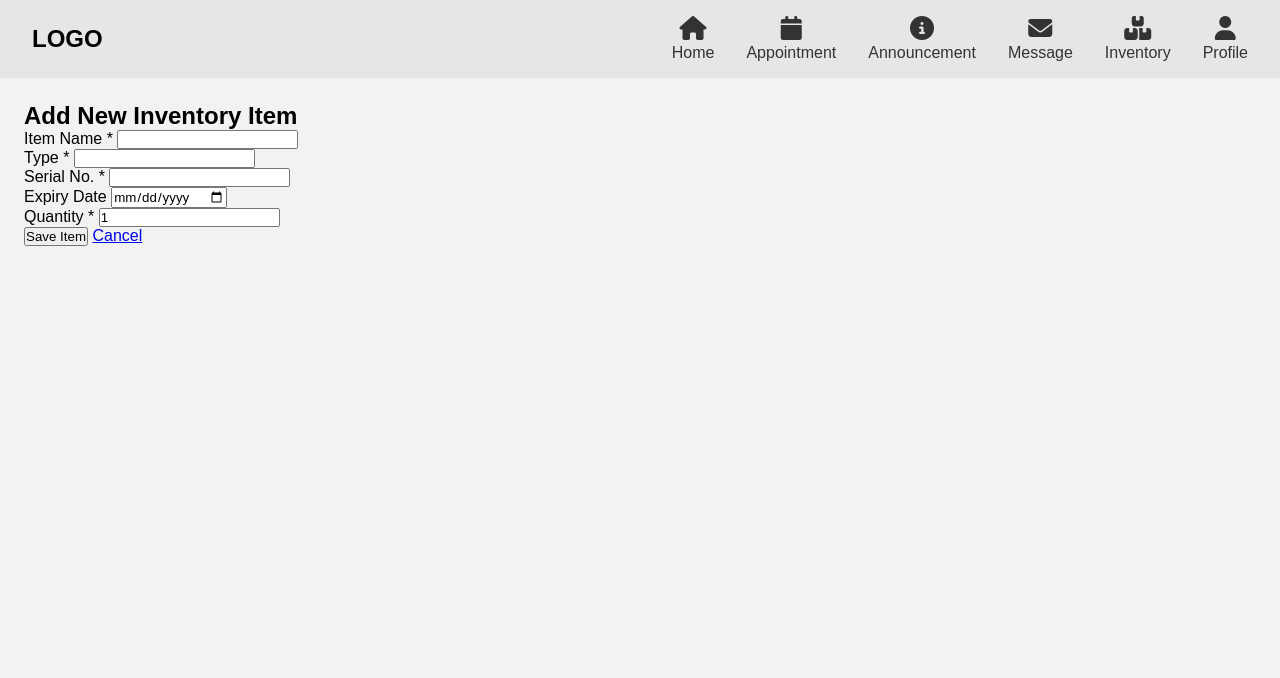
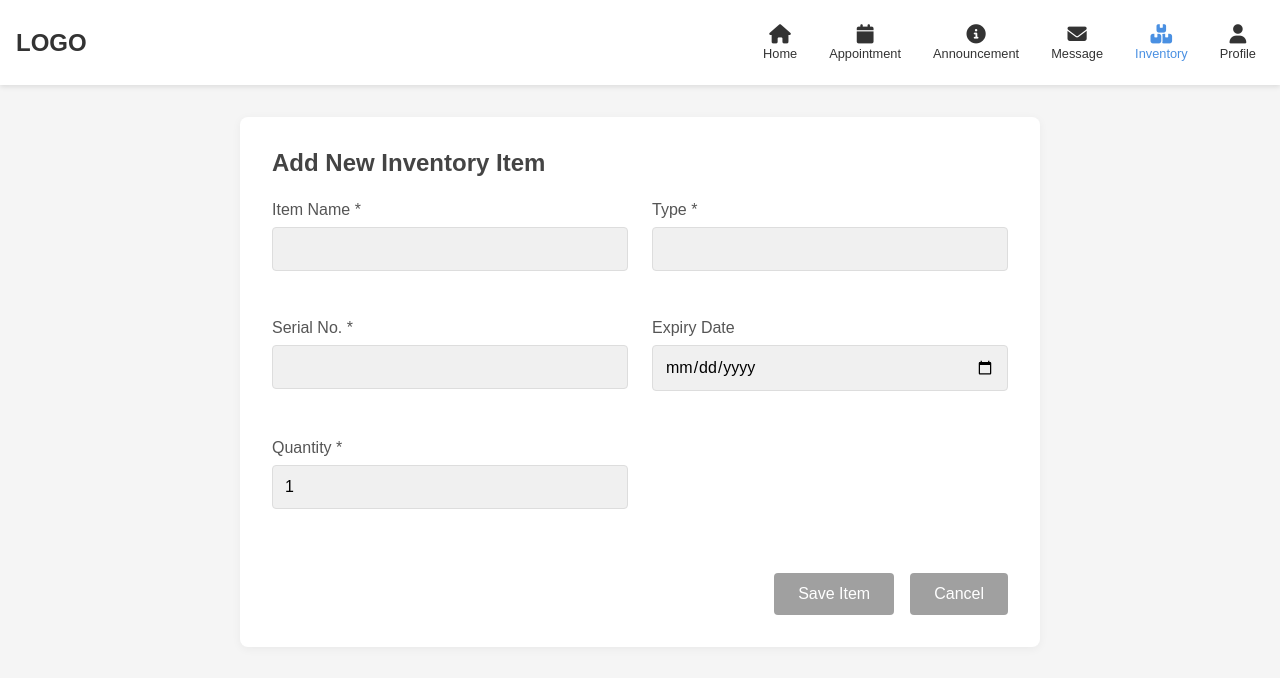
Before and after one commit to Aaroonn27/MHO, a PHP site: page /add_inventory.php in a window 1280 px wide. Shown: the top 678 px of the page. Run offline with PHP 8.4, Linux system fonts and the light colour scheme.

Commit message:
add inventory style

```diff
--- /dev/null
+++ b/Style/addinven.css
@@ -0,0 +1,223 @@
+/* Reset and Base Styles */
+* {
+    margin: 0;
+    padding: 0;
+    box-sizing: border-box;
+    font-family: Arial, sans-serif;
+}
+
+body {
+    background-color: #f5f5f5;
+    color: #333;
+}
+
+/* Header Styles */
+header {
+    background-color: #fff;
+    box-shadow: 0 2px 5px rgba(0, 0, 0, 0.1);
+    padding: 1rem;
+    display: flex;
+    justify-content: space-between;
+    align-items: center;
+}
+
+.logo-container h1 {
+    font-weight: bold;
+    font-size: 1.5rem;
+}
+
+nav ul {
+    display: flex;
+    list-style: none;
+    gap: 1rem;
+}
+
+nav li {
+    text-align: center;
+}
+
+nav a {
+    text-decoration: none;
+    color: #333;
+    display: flex;
+    flex-direction: column;
+    align-items: center;
+    font-size: 0.8rem;
+    padding: 0.5rem;
+}
+
+nav i {
+    font-size: 1.2rem;
+    margin-bottom: 0.2rem;
+}
+
+nav a.active {
+    color: #4a90e2;
+}
+
+/* Dropdown Menu Styles */
+.dropdown {
+    position: relative;
+}
+
+.dropdown-menu {
+    display: none;
+    position: absolute;
+    background-color: #fff;
+    min-width: 180px;
+    box-shadow: 0 8px 16px rgba(0, 0, 0, 0.1);
+    z-index: 1;
+    top: 100%;
+    left: 0;
+    border-radius: 4px;
+}
+
+.dropdown-menu a {
+    padding: 0.75rem 1rem;
+    display: flex;
+    align-items: center;
+    justify-content: flex-start;
+    text-align: left;
+}
+
+.dropdown-menu i {
+    margin-right: 0.5rem;
+    margin-bottom: 0;
+}
+
+.dropdown:hover .dropdown-menu {
+    display: block;
+}
+
+/* Main Content Styles */
+main {
+    padding: 2rem;
+    max-width: 1200px;
+    margin: 0 auto;
+}
+
+/* Form Container Styles */
+.form-container {
+    background-color: #fff;
+    border-radius: 8px;
+    padding: 2rem;
+    box-shadow: 0 2px 10px rgba(0, 0, 0, 0.05);
+    max-width: 800px;
+    margin: 0 auto;
+}
+
+.form-container h2 {
+    margin-bottom: 1.5rem;
+    color: #444;
+    font-size: 1.5rem;
+}
+
+/* Form Styles */
+.form-group {
+    margin-bottom: 1.5rem;
+}
+
+.form-group label {
+    display: block;
+    margin-bottom: 0.5rem;
+    font-weight: 500;
+    color: #555;
+}
+
+.form-input {
+    width: 100%;
+    padding: 0.75rem;
+    border: 1px solid #ddd;
+    border-radius: 4px;
+    background-color: #f0f0f0;
+    font-size: 1rem;
+}
+
+/* Form Layout - Two Columns */
+#inventory-form {
+    display: grid;
+    grid-template-columns: 1fr 1fr;
+    gap: 1.5rem;
+}
+
+/* Serial No spans the full width in the wireframe */
+#inventory-form .form-group:nth-child(3) {
+    grid-column: 1 / 2;
+}
+
+/* Form Buttons */
+.form-buttons {
+    grid-column: 1 / 3;
+    display: flex;
+    justify-content: flex-end;
+    gap: 1rem;
+    margin-top: 1rem;
+}
+
+.submit-button, .cancel-button {
+    padding: 0.75rem 1.5rem;
+    border-radius: 4px;
+    border: none;
+    font-weight: 500;
+    cursor: pointer;
+    font-size: 1rem;
+    text-decoration: none;
+    display: inline-block;
+}
+
+.submit-button {
+    background-color: #a0a0a0;
+    color: white;
+}
+
+.cancel-button {
+    background-color: #a0a0a0;
+    color: white;
+}
+
+.submit-button:hover, .cancel-button:hover {
+    opacity: 0.9;
+}
+
+/* Alert Messages */
+.alert {
+    padding: 1rem;
+    margin-bottom: 1.5rem;
+    border-radius: 4px;
+}
+
+.alert-success {
+    background-color: #d4edda;
+    color: #155724;
+    border: 1px solid #c3e6cb;
+}
+
+.alert-danger {
+    background-color: #f8d7da;
+    color: #721c24;
+    border: 1px solid #f5c6cb;
+}
+
+/* Responsive Design */
+@media (max-width: 768px) {
+    #inventory-form {
+        grid-template-columns: 1fr;
+    }
+
+    .form-buttons {
+        grid-column: 1;
+    }
+
+    nav ul {
+        justify-content: space-around;
+        width: 100%;
+    }
+
+    nav span {
+        display: none;
+    }
+
+    nav i {
+        font-size: 1.5rem;
+    }
+}
--- a/add_inventory.php
+++ b/add_inventory.php
@@ -5,7 +5,7 @@
     <meta charset="UTF-8">
     <meta name="viewport" content="width=device-width, initial-scale=1.0">
     <title>Add Inventory Item</title>
-    <link rel="stylesheet" href="Style/inventory.css">
+    <link rel="stylesheet" href="Style/addinven.css">
     <link rel="stylesheet" href="https://cdnjs.cloudflare.com/ajax/libs/font-awesome/6.4.0/css/all.min.css">
 </head>
 
```
